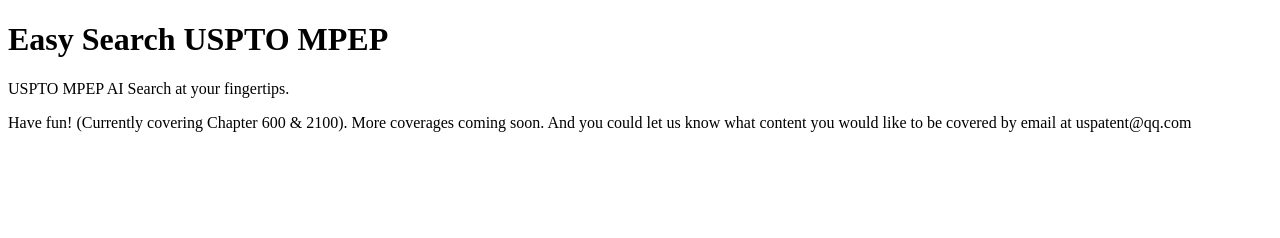
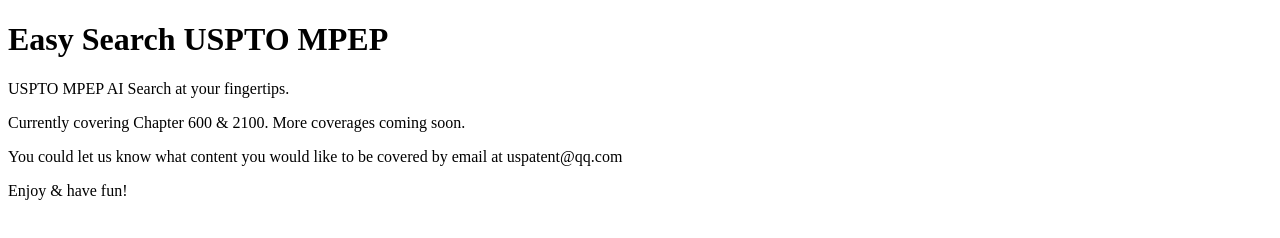
Before and after one commit to ChatPatent/AIChatMPEP, a plain HTML site: page index.html in a window 1280 px wide. Drawn offline with Linux system fonts and the light colour scheme; a script that the page names is missing.

Commit message:
Update index.html

```diff
--- a/index.html
+++ b/index.html
@@ -6,8 +6,9 @@
 <body>
 <H1>Easy Search USPTO MPEP</H1>
 <P>USPTO MPEP AI Search at your fingertips.</P>
-<P>Have fun! (Currently covering Chapter 600 & 2100). More coverages coming soon. And you could let us know what content you would like to be covered by email at uspatent@qq.com</P>
-
+<P>Currently covering Chapter 600 & 2100. More coverages coming soon.</P>
+<P>You could let us know what content you would like to be covered by email at uspatent@qq.com</P>
+<P>Enjoy & have fun!</P>
 	<div style="position: fixed; bottom: 0; left: 0;">
    <!--JokeAPP Replit Starts Here-->
 <script type="module">
```
